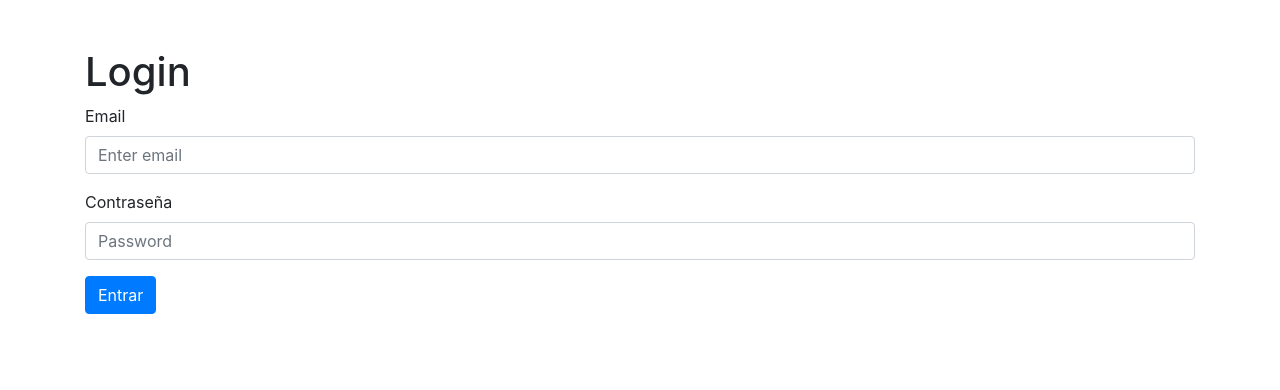
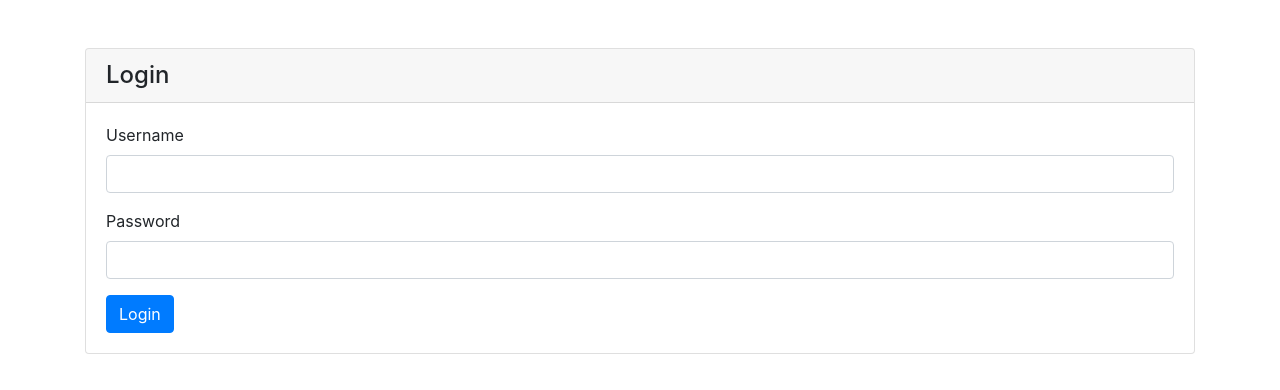
Before and after one commit to jjr2040/cloud-proyecto-zero, an Angular app in the folder client/: page /login in a window 1280 px wide. Shown: the top 390 px of the page. Built offline with nearby package versions, Linux system fonts and the light colour scheme.

Commit message:
Login template works

```diff
--- a/client/src/app/app.component.html
+++ b/client/src/app/app.component.html
@@ -1,4 +1,4 @@
-<nav class="navbar navbar-expand navbar-dark bg-dark" *ngIf="currentUser">
+<nav class="navbar navbar-expand-lg navbar-dark bg-dark" *ngIf="token">
     <div class="navbar-nav">
         <a class="nav-item nav-link" routerLink="/">Home</a>
         <a class="nav-item nav-link" (click)="logout()">Logout</a>
--- a/client/src/app/auth/components/login/login.component.html
+++ b/client/src/app/auth/components/login/login.component.html
@@ -1,4 +1,34 @@
 <div class="row">
+  <div class="col">
+    <div class="card mt-5">
+      <h4 class="card-header">Login</h4>
+      <div class="card-body">
+        <div class="form-group">
+          <label for="username">Username</label>
+          <input type="text" formControlName="username" class="form-control" [ngClass]="{ 'is-invalid': submitted && f.username.errors }" />
+          <div *ngIf="submitted && f.username.errors" class="invalid-feedback">
+              <div *ngIf="f.username.errors.required">Username is required</div>
+          </div>
+        </div>
+        <div class="form-group">
+          <label for="password">Password</label>
+          <input type="password" formControlName="password" class="form-control" [ngClass]="{ 'is-invalid': submitted && f.password.errors }" />
+          <div *ngIf="submitted && f.password.errors" class="invalid-feedback">
+            <div *ngIf="f.password.errors.required">Password is required</div>
+          </div>
+        </div>
+        <button [disabled]="loading" class="btn btn-primary">
+          <span *ngIf="loading" class="spinner-border spinner-border-sm mr-1"></span>
+          Login
+        </button>
+        <div *ngIf="error" class="alert alert-danger mt-3 mb-0">{{error}}</div>
+      </div>
+    </div>
+  </div>
+
+</div>
+
+<!-- <div class="row">
   <div class="col">
     <h1 class="mt-5">Login</h1>
   </div>
@@ -15,4 +45,4 @@
     </div>
     <button type="submit" class="btn btn-primary">Entrar</button>
   </form>
-</div>
+</div> -->
```
